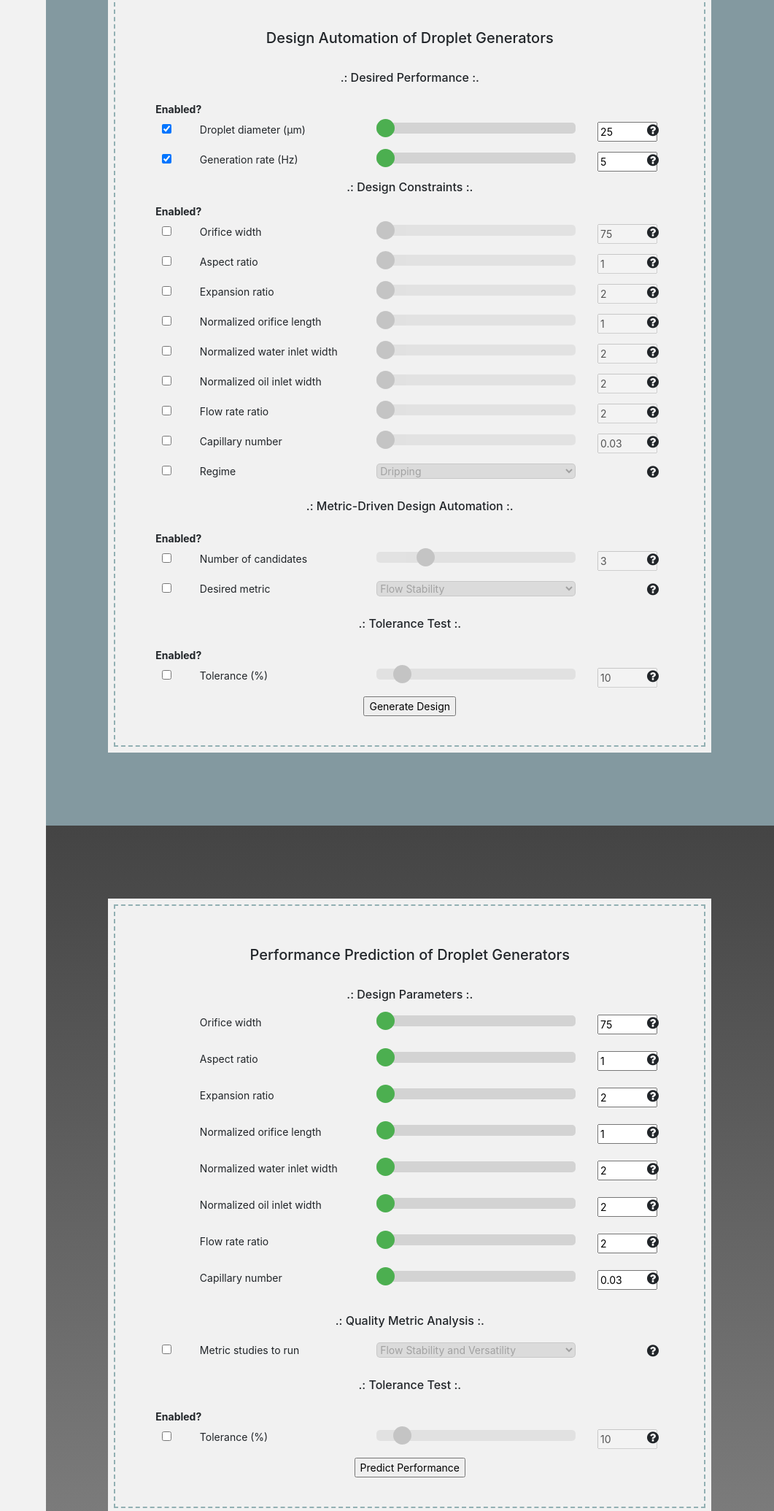
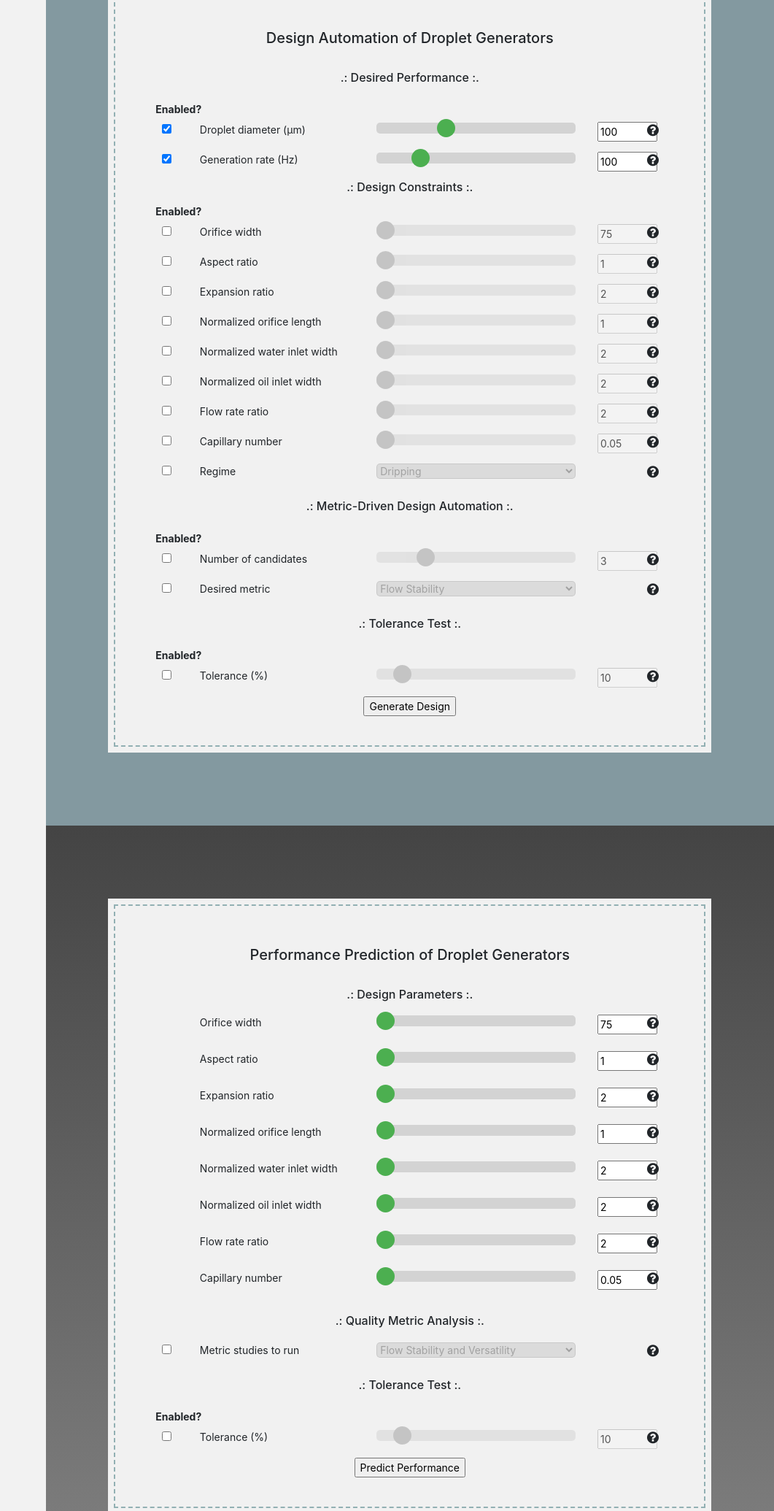
Before and after one commit to CIDARLAB/dafd-website, a Flask app: page /index_2 in a window 1280 px wide. Shown: the part 925-2995 px from the top of the page at 73% size, without its empty margins (219-1280 px from the left). Run offline with Flask 2, Linux system fonts and the light colour scheme; some libraries are stand-ins or nearby versions.

Commit message:
Adjusted range for dafd2

```diff
--- a/app/templates/index_2.html
+++ b/app/templates/index_2.html
@@ -89,10 +89,10 @@
 									<p class="field-tip">Droplet diameter (&mu;m)<!--<span class="tip-content">unit in &#181;m</span>--></p>
 								</div>
 								<div class="col-md-5 text-left">
-									<input type="range" min="25" max="250" value="25" class="slider-activated" id="dropSizeRange" oninput="updateIntInput(this.value, 'dropSize', this.id);">
+									<input type="range" min="25" max="250" value="100" class="slider-activated" id="dropSizeRange" oninput="updateIntInput(this.value, 'dropSize', this.id);">
 								</div>
 								<div class="col-md-1 text-left">
-									<input size="4" type="text" id="dropSize" name="dropSize" value="25" oninput="updateIntSlider('dropSizeRange', this.id)" onchange="intSliderChange('dropSizeRange', this.id, 25, 250)">
+									<input size="4" type="text" id="dropSize" name="dropSize" value="100" oninput="updateIntSlider('dropSizeRange', this.id)" onchange="intSliderChange('dropSizeRange', this.id, 25, 250)">
 								</div>
 								<div class="col-md-1 text-center">
 									<div class="tt_container"><i class="fa fa-question-circle fa-lg"></i><span class="tt_info">Pick a desired droplet diameter between 25 &mu;m and 250 &mu;m.</span></div>
@@ -107,10 +107,10 @@
 									<p class="field-tip">Generation rate (Hz)<!--<span class="tip-content">unit in Hz</span>--></p>
 								</div>
 								<div class="col-md-5 text-left">
-									<input type="range" min="5" max="500" value="5" class="slider-activated" id="genRateRange" oninput="updateIntInput(this.value, 'genRate', this.id);">
+									<input type="range" min="5" max="500" value="100" class="slider-activated" id="genRateRange" oninput="updateIntInput(this.value, 'genRate', this.id);">
 								</div>
 								<div class="col-md-1 text-left">
-									<input size="4" type="text" id="genRate" name="genRate" value="5" oninput="updateIntSlider('genRateRange', this.id)" onchange="intSliderChange('genRateRange', this.id, 5, 500)">
+									<input size="4" type="text" id="genRate" name="genRate" value="100" oninput="updateIntSlider('genRateRange', this.id)" onchange="intSliderChange('genRateRange', this.id, 5, 500)">
 								</div>
 								<div class="col-md-1 text-center">
 									<div class="tt_container"><i class="fa fa-question-circle fa-lg"></i><span class="tt_info">Pick a desired generation rate between 5 Hz and 500 Hz.</span></div>
@@ -271,10 +271,10 @@
 									<p class="field-tip">Capillary number<!--<span class="tip-content">Channel depth divided by orifice width</span>--></p>
 								</div>
 								<div class="col-md-5 text-left">
-									<input type="range" min="3" max="106" value="3" class="slider" id="capNumRange" oninput="updateFloatInput(this.value, 'capNum', this.id);" disabled>
+									<input type="range" min="5" max="106" value="5" class="slider" id="capNumRange" oninput="updateFloatInput(this.value, 'capNum', this.id);" disabled>
 								</div>
 								<div class="col-md-1 text-left">
-									<input size="4" type="text" id="capNum" name="capNum" value="0.03" disabled oninput="updateFloatSlider('capNumRange', this.id)" onchange="floatSliderChange('capNumRange', this.id, 3, 106)">
+									<input size="4" type="text" id="capNum" name="capNum" value="0.05" disabled oninput="updateFloatSlider('capNumRange', this.id)" onchange="floatSliderChange('capNumRange', this.id, 5, 106)">
 								</div>
 								<div class="col-md-1 text-center">
 									<div class="tt_container"><i class="fa fa-question-circle fa-lg"></i><span class="tt_info">Capillary number is the ratio of viscous forces and the interfacial tension.</span></div>
@@ -544,10 +544,10 @@
 									<p class="field-tip">Capillary number<!--<span class="tip-content">Channel depth divided by orifice width</span>--></p>
 								</div>
 								<div class="col-md-5 text-left">
-									<input type="range" min="3" max="106" value="3" class="slider-activated" id="capNumRange2" oninput="updateFloatInput(this.value, 'capNum2', this.id);">
+									<input type="range" min="5" max="106" value="5" class="slider-activated" id="capNumRange2" oninput="updateFloatInput(this.value, 'capNum2', this.id);">
 								</div>
 								<div class="col-md-1 text-left">
-									<input size="4" type="text" id="capNum2" name="capNum2" value="0.03" oninput="updateFloatSlider('capNumRange2', this.id)" onchange="floatSliderChange('capNumRange2', this.id, 3, 106)">
+									<input size="4" type="text" id="capNum2" name="capNum2" value="0.05" oninput="updateFloatSlider('capNumRange2', this.id)" onchange="floatSliderChange('capNumRange2', this.id, 5, 106)">
 								</div>
 								<div class="col-md-1 text-center">
 									<div class="tt_container"><i class="fa fa-question-circle fa-lg"></i><span class="tt_info">Capillary number is the ratio of viscous forces and the interfacial tension.</span></div>
```
